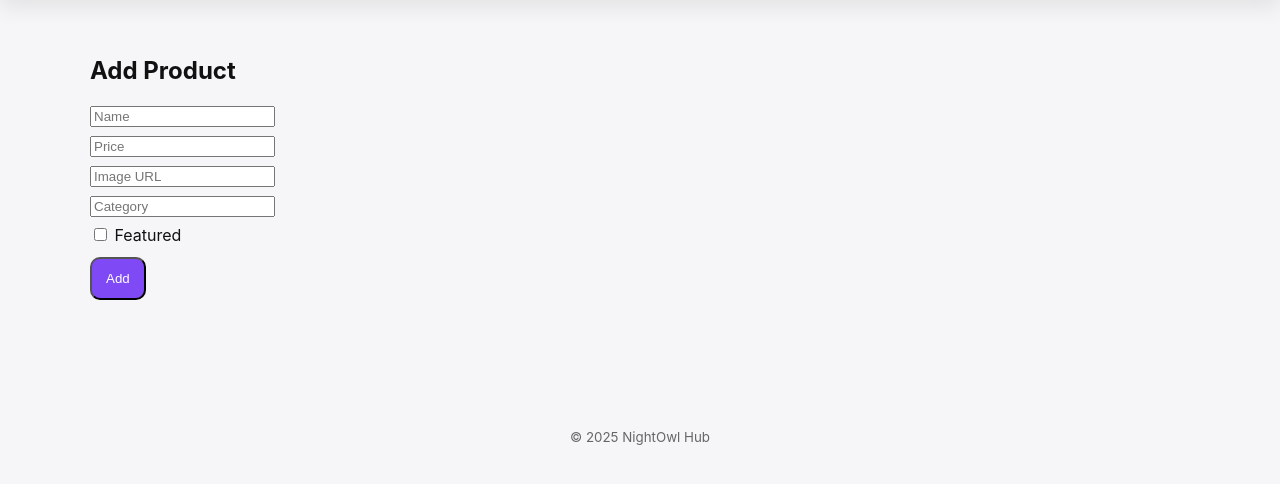
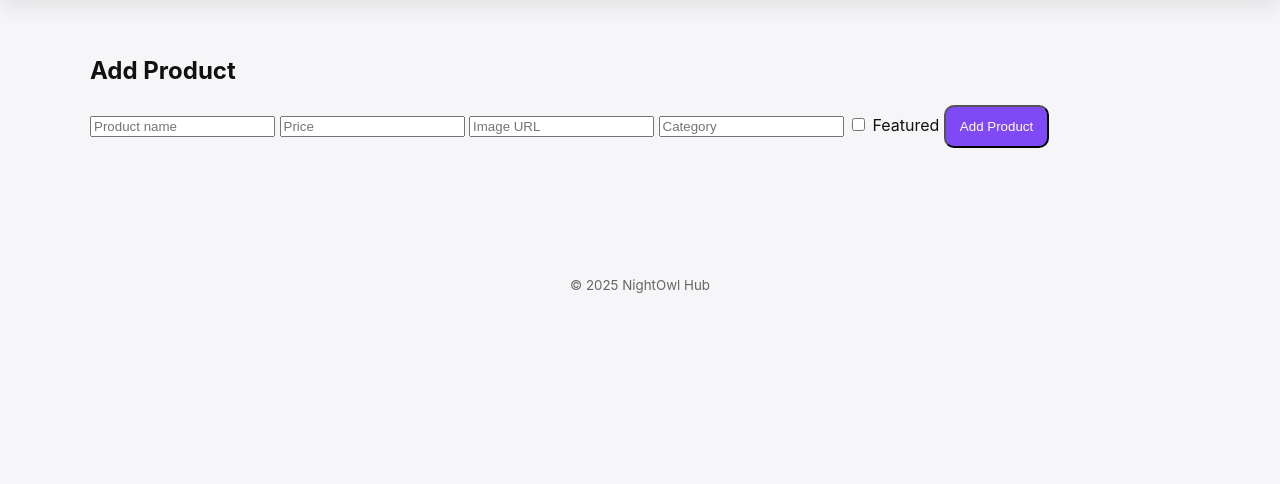
Before and after one commit to dhrubajyoti2468-design/ecommerce, a Flask app: template nightowl app/templates/admin_add.html in a window 1280 px wide. Shown: the part 75-559 px from the top of the page. Run offline with Flask 3, Linux system fonts and the light colour scheme; the template is opened without the code that fills it, so the values that code supplies are empty.

Commit message:
Refactor admin add product form layout

```diff
--- a/nightowl app/templates/admin_add.html
+++ b/nightowl app/templates/admin_add.html
@@ -1,12 +1,13 @@
 {% extends "base.html" %}
 {% block content %}
 <h2>Add Product</h2>
-<form method="post" style="max-width:520px">
-  <div><input name="name" placeholder="Name" required></div>
-  <div style="margin-top:8px"><input name="price" placeholder="Price" required></div>
-  <div style="margin-top:8px"><input name="img" placeholder="Image URL"></div>
-  <div style="margin-top:8px"><input name="category" placeholder="Category"></div>
-  <div style="margin-top:8px"><label><input type="checkbox" name="featured"> Featured</label></div>
-  <div style="margin-top:12px"><button class="btn">Add</button></div>
+
+<form method="post" class="auth-box">
+  <input type="text" name="name" placeholder="Product name" required>
+  <input type="number" name="price" placeholder="Price" required>
+  <input type="text" name="img" placeholder="Image URL" required>
+  <input type="text" name="category" placeholder="Category" required>
+  <label><input type="checkbox" name="featured"> Featured</label>
+  <button class="btn">Add Product</button>
 </form>
 {% endblock %}
```
